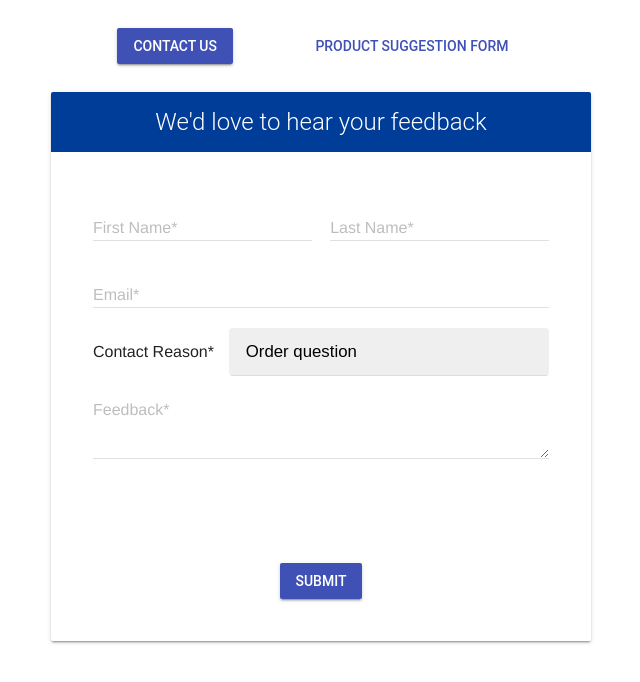
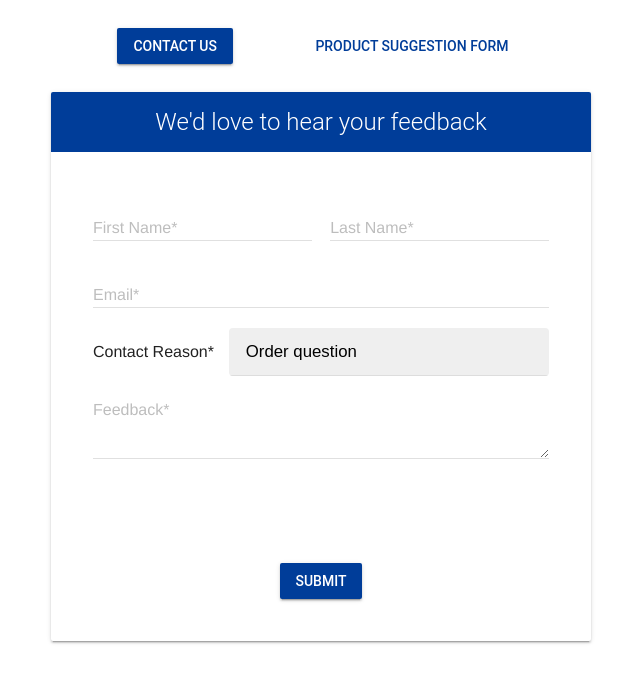
Before and after one commit to limin8897/midwayusa-forms, a plain HTML site: page index.html in a window 1280 px wide. Shown: the whole page, without its empty margins (319-959 px from the left). Drawn offline with nearby package versions, Linux system fonts and the light colour scheme.

Commit message:
1 file modified

```diff
--- a/styles.css
+++ b/styles.css
@@ -75,6 +75,12 @@
   align-items: center;
   margin: 3rem;
 }
-.mdl-button mdl-js-button{
+.mdl-button.mdl-button--colored{
   background-color: #003d99;
 }
+.mdl-button.mdl-button--colored:hover{
+  background-color: #033279;
+}
+.mdl-button.mdl-button--primary{
+  color:#003d99;
+}
```
